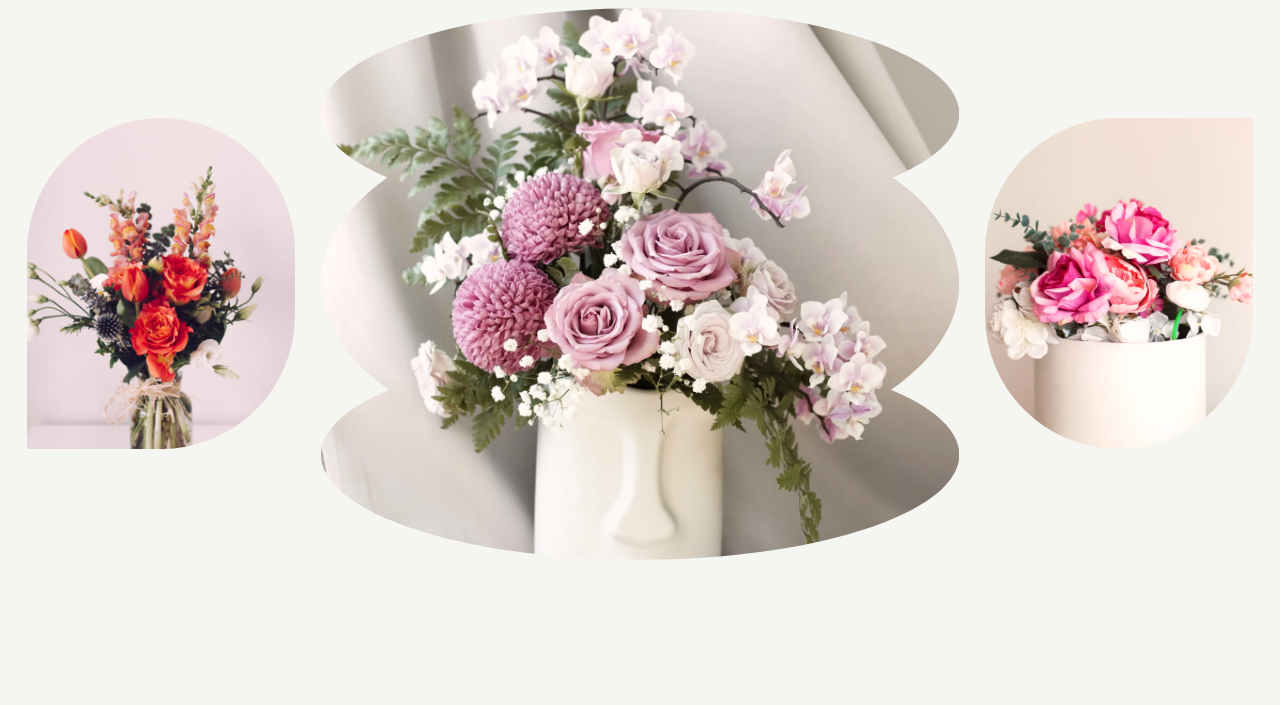
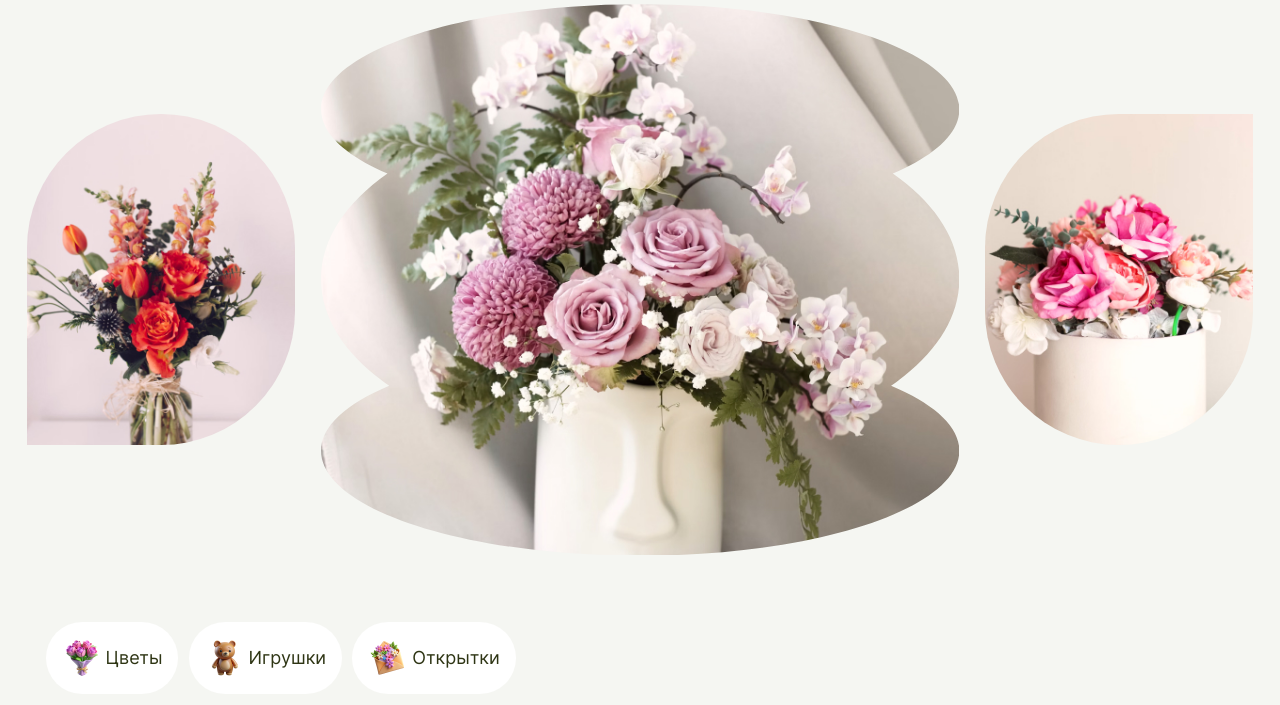
Before and after one commit to Rednata/mirano, a website built with Vite: page index.html in a window 1280 px wide. Shown: the part 383-1088 px from the top of the page. Before the commit the page ends 1003 px from the top, so only its background shows below. Built offline with nearby package versions, Linux system fonts and the light colour scheme.

Commit message:
feat: filter btns

```diff
--- a/index.html
+++ b/index.html
@@ -47,7 +47,7 @@
 
           <figure class="hero__group-image">
             <img class="hero__image hero__image_left" src="/img/hero-left.jpg"
-              alt="Букет цветов в банке. В букете ярко-оранжевые розы, оранжевые тюльпаны и львиный зев. Дополнительно в букет включеные белые цветы и зеленые элементы, придающие объем и разнообразие">
+              alt="Букет цветов в банке. В букете ярко-оранжевые розы, оранжевые тюльпаны и львиный зев. Дополнительно в букет включены белые цветы и зеленые элементы, придающие объем и разнообразие">
             <svg class="hero__image hero__image_center"
               role="img"
               aria-label="Букет цветов в вазе, включающий нежно-розовые розы, розовые хризантемы и другие цветы пастельных тонов"
@@ -61,6 +61,28 @@
           </figure>
         </div>
       </section>
+
+      <section class="filter">
+        <div class="container">
+          <form class="filter__form">
+            <fieldset class="filter__fieldset">
+              <input class="filter__input"  type="radio" value="flowers" name="goods" id="flowers">
+              <label class="filter__label filter__label_flowers" for="flowers">
+                Цветы
+              </label>
+              <input class="filter__input"  type="radio" value="toys" name="goods" id="toys">
+              <label class="filter__label filter__label_toys" for="toys">
+                Игрушки
+              </label>
+              <input class="filter__input"  type="radio" value="cards" name="goods" id="cards">
+              <label class="filter__label filter__label_cards" for="cards">
+                Открытки
+              </label>
+            </fieldset>
+          </form>
+        </div>
+
+      </section>
     </main>
 
     <footer class="footer">
--- a/src/scss/_base.scss
+++ b/src/scss/_base.scss
@@ -68,6 +68,10 @@ fieldset {
   margin: 0;
 }
 
+fieldset {
+  border: none;
+}
+
 iframe {
   border: none;
 }
--- a/src/scss/index.scss
+++ b/src/scss/index.scss
@@ -2,5 +2,6 @@
 @use './base';
 @use './modules/header.scss';
 @use './modules/hero.scss';
+@use './modules/filter.scss';
 
 @import 'normalize.css';
--- /dev/null
+++ b/src/scss/modules/_filter.scss
@@ -0,0 +1,50 @@
+@use '../variables' as *;
+
+.filter {
+
+  &__form {
+  }
+
+  &__fieldset {
+  }
+
+  &__label {
+    display: inline-flex;
+    min-height: 72px;
+    padding: 16px;
+    align-items: center;
+    border-radius: 300px;
+    background-color: $white;
+
+    &:before {
+      content: '';
+        display: block;
+        width: 40px;
+        height: 40px;
+        margin-right: 4px;
+    }
+
+    &_flowers:before {
+      background: url("/img/bouquet.png") no-repeat center/contain;
+
+    }
+
+    &_toys:before {
+      background: url("/img/bear.png") no-repeat center/contain;
+    }
+
+    &_cards:before {
+      background: url("/img/card.png") no-repeat center/contain;
+    }
+  }
+
+  &__input {
+    appearance: none;
+
+    &:checked+.filter__label {
+      background-color: $light-orange;
+      transition: background-color 0.2s;
+
+    }
+  }
+}
--- a/src/scss/modules/_header.scss
+++ b/src/scss/modules/_header.scss
@@ -50,7 +50,6 @@
   }
 
   &__cart-button {
-    border: 1px solid red;
     display: flex;
     align-items: flex-end;
     justify-content: center;
--- a/src/scss/modules/_hero.scss
+++ b/src/scss/modules/_hero.scss
@@ -24,7 +24,11 @@
   &__subtitle {
     font-family: $second-family;
     font-style: italic;
-    font-size: 40px;
+    font-size: clamp(
+      32px,
+      calc(32px + (8 * ((100vw - 1024px) / (1440 - 1024)))),
+      40px
+    );
     text-align: right;
     color: $dark;
   }
```
Also changed, not shown: public/img/bear.png (added), public/img/bouquet.png (added), public/img/card.png (added).
